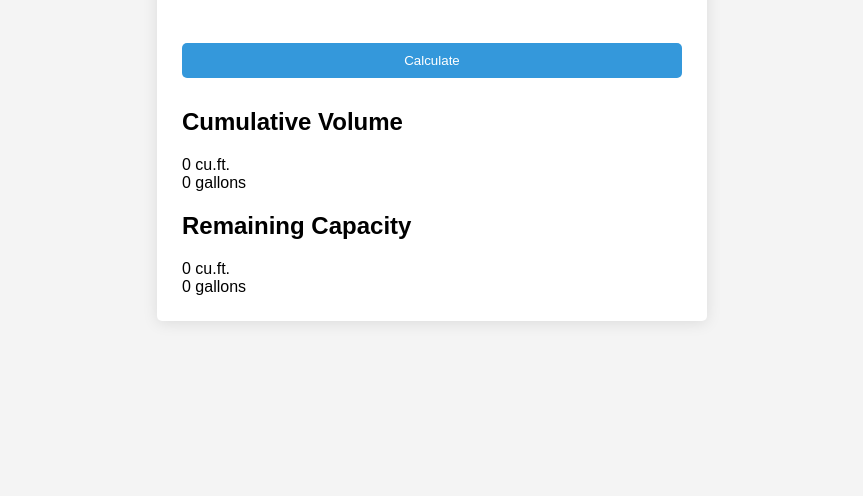
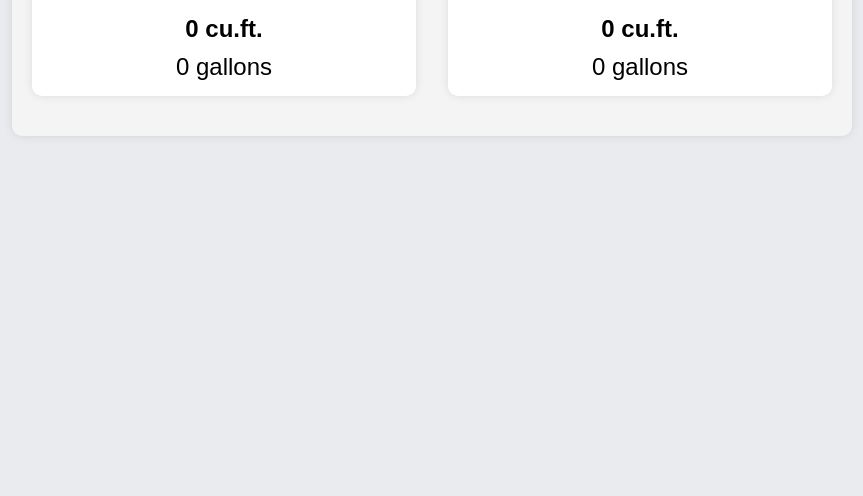
Before and after one commit to zoomlocker/Uppervalley, a plain HTML site: page index.html in a window 1280 px wide. Shown: the part 304-800 px from the top of the page, without its empty margins (208-1071 px from the left). Drawn offline with nearby package versions, Linux system fonts and the light colour scheme.

Commit message:
Update styles.css

```diff
--- a/styles.css
+++ b/styles.css
@@ -1,40 +1,33 @@
-/* General page styling */
 body {
-    font-family: 'Arial', sans-serif;
-    background-color: #f4f4f4;
-    display: flex;
-    justify-content: center;
-    align-items: center;
-    height: 100vh;
+    font-family: Arial, sans-serif;
+    background-color: #e9ebee;
     margin: 0;
+    padding: 0;
 }
 
 .container {
-    background-color: #ffffff;
-    padding: 25px;
-    border-radius: 5px;
-    box-shadow: 0 2px 15px rgba(0, 0, 0, 0.1);
-    max-width: 500px;
-    width: 100%;
+    max-width: 800px;
+    margin: 50px auto;
+    padding: 20px;
+    background-color: #f4f4f4;
+    border-radius: 10px;
+    box-shadow: 0 0 10px rgba(0, 0, 0, 0.1);
 }
 
 h1 {
     text-align: center;
-    margin-bottom: 25px;
-}
-
-/* Input and button styles */
-input[type="number"], button {
-    width: 100%;
-    padding: 10px;
-    margin-bottom: 10px;
-    border: none;
-    border-radius: 5px;
+    color: #333;
+    margin-bottom: 20px;
 }
 
 button {
+    display: block;
+    width: 100%;
+    padding: 10px 15px;
     background-color: #3498db;
-    color: #ffffff;
+    color: #fff;
+    border: none;
+    border-radius: 5px;
     cursor: pointer;
     transition: background-color 0.3s ease;
 }
@@ -43,30 +36,61 @@ button:hover {
     background-color: #2980b9;
 }
 
-/* Results display */
-.results {
-    margin-top: 20px;
+input[type="text"] {
+    width: 100%;
+    padding: 10px;
+    margin-bottom: 10px;
+    border-radius: 5px;
+    border: 1px solid #ccc;
+}
+
+#results {
     display: flex;
     flex-wrap: wrap;
     justify-content: space-between;
+    margin-top: 20px;
 }
 
-.result-box {
-    box-sizing: border-box;
-    padding: 10px;
+.result-section {
+    background-color: #fff;
+    padding: 15px;
+    flex-basis: 48%; /* This ensures that the boxes take up nearly half the width, with a tiny space in between */
+    box-sizing: border-box; /* Ensures padding is included in the width */
     margin-bottom: 20px;
-    flex-basis: calc(50% - 10px);
-    background-color: #f8f8f8;
-    border-radius: 5px;
-    box-shadow: 0 2px 5px rgba(0, 0, 0, 0.1);
+    border-radius: 10px;
+    box-shadow: 0 0 10px rgba(0, 0, 0, 0.1);
 }
 
-.result-box h3 {
-    margin-top: 0;
+h2 {
+    text-align: center;
+    border-bottom: 2px solid #3498db;
+    padding-bottom: 10px;
+    color: #333;
 }
 
-/* Chart styles */
+.volume-display,
+.gallon-display {
+    font-size: 24px;
+    text-align: center;
+    margin-top: 10px;
+}
+
+.volume-display {
+    font-weight: bold;
+}
+
 .chart-container {
     width: 100%;
-    margin-top: 20px;
+    height: 300px;
 }
+
+/* Responsive for smaller screens */
+@media (max-width: 600px) {
+    #results {
+        flex-direction: column;
+    }
+
+    .result-section {
+        flex-basis: 100%;
+    }
+}
```
